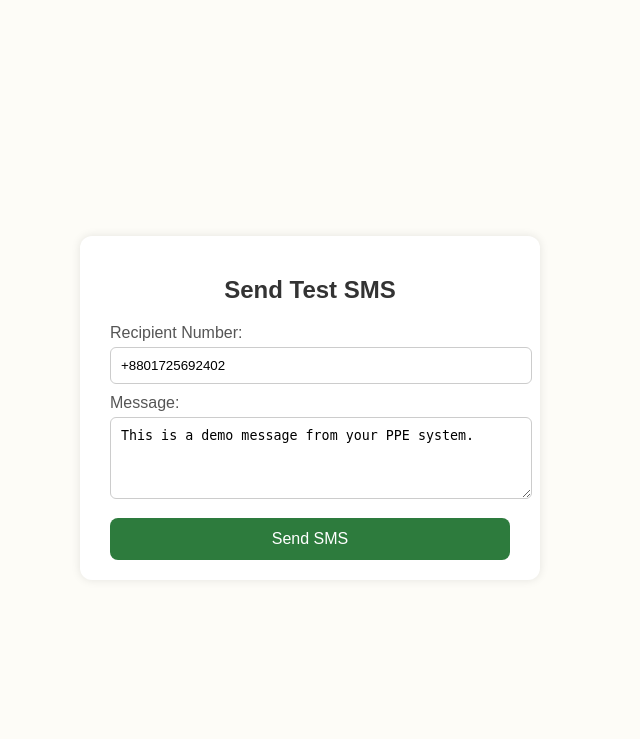
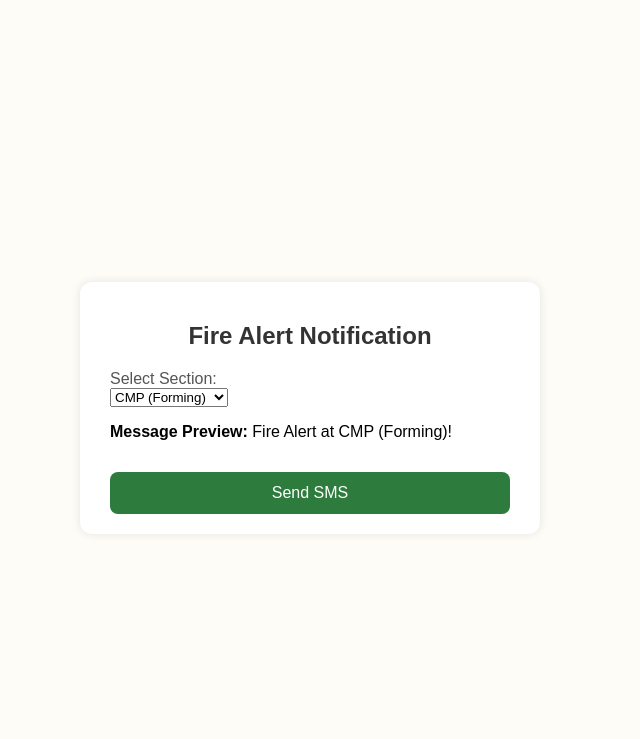
Before and after one commit to JMICylinders/sms_server, a Flask app: page / in a window 1280 px wide. Shown: the top 739 px of the page, without its empty margins (330-970 px from the left). Run offline with Flask 3, Linux system fonts and the light colour scheme.

Commit message:
Update index.html

```diff
--- a/templates/index.html
+++ b/templates/index.html
@@ -2,18 +2,26 @@
 <html lang="en">
 <head>
     <meta charset="UTF-8">
-    <title>Send SMS</title>
+    <title>Fire Alert SMS</title>
     <link rel="stylesheet" href="../static/style.css">
 </head>
 <body>
     <div class="container">
-        <h2>Send Test SMS</h2>
-        <form method="POST" action="https://sms-server-sjhr.onrender.com">
-            <label for="number">Recipient Number:</label>
-            <input type="text" id="number" name="number" value="+8801725692402" required>
+        <h2>Fire Alert Notification</h2>
+        <form method="POST" action="https://sms-server-sjhr.onrender.com/">
+            <label for="location">Select Section:</label>
+            <select id="location" name="location" required>
+                <option value="CMP (Forming)">CMP (Forming)</option>
+                <option value="CMP (Welding)">CMP (Welding)</option>
+                <option value="CMP (Quality)">CMP (Quality)</option>
+                <option value="CMP (Painting)">CMP (Painting)</option>
+                <option value="CMP (Finishing)">CMP (Finishing)</option>
+                <option value="ADMIN Building">ADMIN Building</option>
+                <option value="Validation">Validation</option>
+                <option value="AUTO TANK">AUTO TANK</option>
+            </select>
 
-            <label for="message">Message:</label>
-            <textarea id="message" name="message" rows="4" required>This is a demo message from your PPE system.</textarea>
+            <p><strong>Message Preview:</strong> Fire Alert at <span id="preview">CMP (Forming)</span>!</p>
 
             <button type="submit">Send SMS</button>
         </form>
@@ -24,5 +32,13 @@
             </div>
         {% endif %}
     </div>
+
+    <script>
+        const dropdown = document.getElementById('location');
+        const preview = document.getElementById('preview');
+        dropdown.addEventListener('change', function () {
+            preview.textContent = this.value;
+        });
+    </script>
 </body>
 </html>
```
